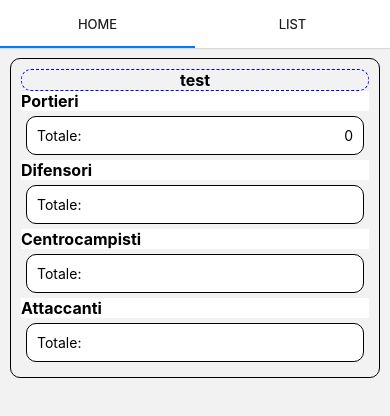
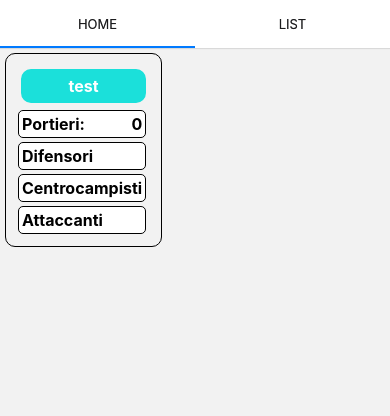
Before and after one commit to alfonsoletizia1/mfa, a React Native app: screen /Home in a window 390 px wide. Shown: the top 416 px of the page. Built offline with nearby package versions, Linux system fonts and the light colour scheme.

Commit message:
sectionListComponent done

```diff
--- a/components/SectionListComponent.js
+++ b/components/SectionListComponent.js
@@ -8,17 +8,18 @@ import {
   SectionList,
   StatusBar,
 } from "react-native";
+import { useSelector } from "react-redux";
 
 const transformData = (team) => {
   console.log("transform data ---> team --_>", team);
   const portieri = team.filter((el) => el.R === "P");
   var sumPortieri = 0;
   portieri.forEach((element) => {
-    sumPortieri += element.value;
+    sumPortieri += Number(element.value);
   });
   return [
     {
-      role: "Portieri",
+      role: "Portieri: ",
       data: portieri,
       total: sumPortieri,
     },
@@ -56,22 +57,13 @@ const Item = ({ item }) => (
     <Text style={styles.title}>{item.value}</Text>
   </View>
 );
+const Header = ({ leftTitle, rightTitle }) => (
+  <View style={styles.headerContainer}>
+    <Text style={styles.header}>{leftTitle}</Text>
+    <Text style={styles.header}>{rightTitle}</Text>
+  </View>
+);
 export default class SectionListComponent extends Component {
-  componentDidMount() {
-    console.log("MOUNTED");
-    const { team } = this.props;
-    this.setState({
-      data: transformData(team),
-    });
-  }
-  componentDidUpdate() {
-    console.log("Update");
-    const { team } = this.props;
-    // this.setState({
-    //   data: transformData(team),
-    // });
-  }
-
   constructor(props) {
     super(props);
     const { team } = this.props;
@@ -85,17 +77,20 @@ export default class SectionListComponent extends Component {
     const { teamName, team } = this.props;
     return (
       <View style={styles.container}>
-        <Text style={styles.teamName}>{teamName}</Text>
+        <View style={styles.teamNameContainer}>
+          <Text style={styles.teamName}>{teamName}</Text>
+        </View>
         <SectionList
           sections={transformData(team)}
           keyExtractor={(item) => item.Id}
           renderItem={({ item }) => <Item item={item} />}
-          renderSectionHeader={({ section: { role } }) => (
-            <Text style={styles.header}>{role}</Text>
+          renderSectionHeader={({ section: { role, total } }) => (
+            // <Text style={styles.header}>{role}</Text>
+            <Header rightTitle={total} leftTitle={role} />
           )}
-          renderSectionFooter={({ section: { total } }) => (
-            <SectionSeparator totalValue={total} />
-          )}
+          // renderSectionFooter={({ section: { total } }) => (
+          //   <SectionSeparator totalValue={total} />
+          // )}
         />
       </View>
     );
@@ -103,12 +98,22 @@ export default class SectionListComponent extends Component {
 }
 const styles = StyleSheet.create({
   container: {
-    flex: 1,
+    // flex: 1,
     padding: 10,
     borderRadius: 10,
-    margin: 10,
+    margin: 5,
     borderWidth: 1,
-    minWidth: 150,
+    // minWidth: 150,
+  },
+  headerContainer: {
+    justifyContent: "space-between",
+    flexDirection: "row",
+    backgroundColor: "#fff",
+    padding: 3,
+    marginRight: 5,
+    margin: 2,
+    borderWidth: 1,
+    borderRadius: 5,
   },
   item: {
     flex: 1,
@@ -116,7 +121,7 @@ const styles = StyleSheet.create({
     justifyContent: "space-between",
     backgroundColor: "#fff",
     margin: 5,
-    padding: 10,
+    padding: 5,
     marginVertical: 5,
     borderRadius: 10,
     borderColor: "black",
@@ -124,17 +129,22 @@ const styles = StyleSheet.create({
   },
   header: {
     fontSize: 16,
-    backgroundColor: "#fff",
+    // backgroundColor: "#fff",
     fontWeight: "bold",
+  },
+  teamNameContainer: {
+    padding: 5,
+    margin: 5,
+    backgroundColor: "#1be0da",
+    borderRadius: 10,
+    borderWidth: 2,
+    borderColor: "#1be0da",
   },
   teamName: {
     fontSize: 16,
+    color: "#fff",
     fontWeight: "bold",
     textAlign: "center",
-    borderWidth: 1,
-    borderColor: "blue",
-    borderRadius: 10,
-    borderStyle: "dashed",
   },
   title: {
     fontSize: 14,
```
